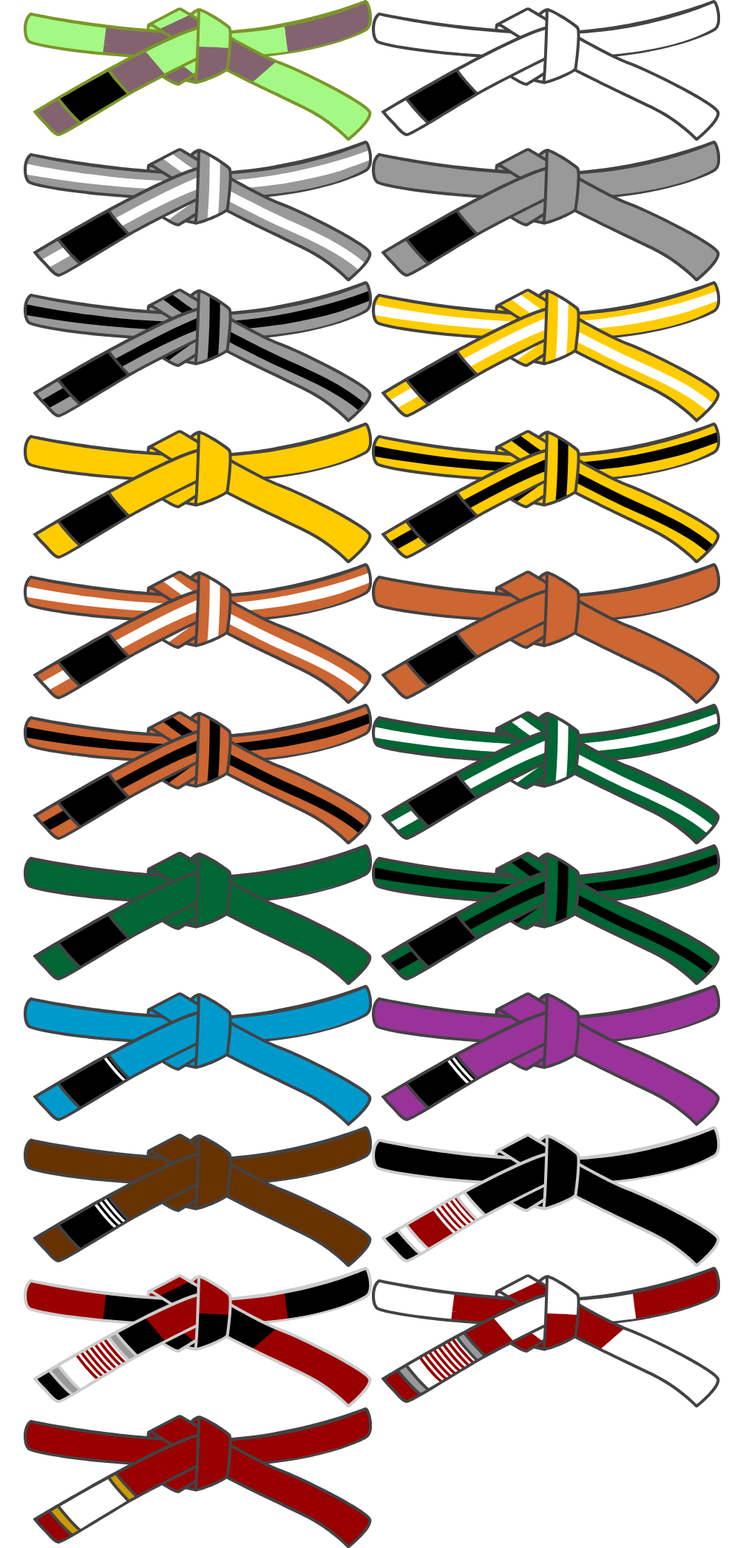
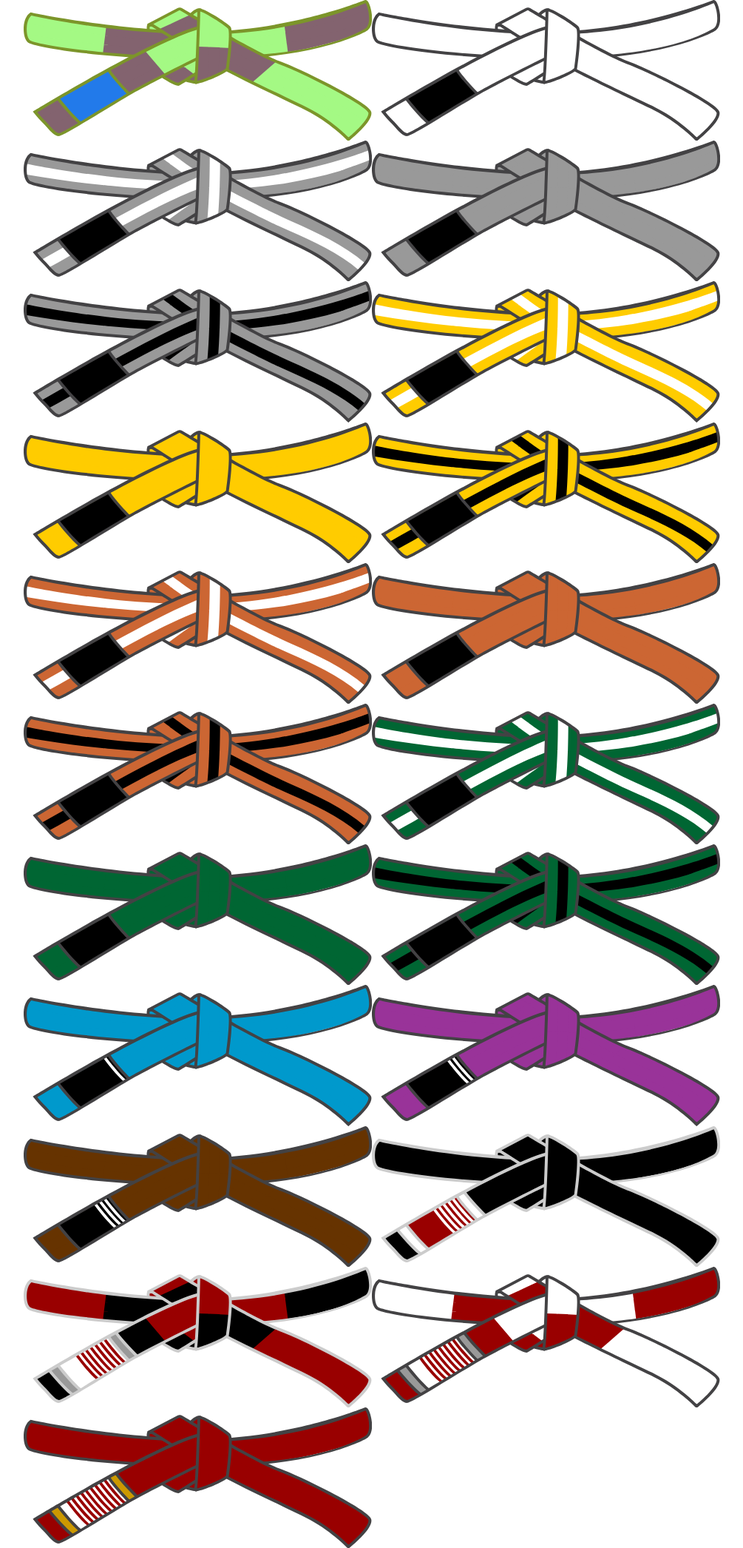
Before and after one commit to jeffholst/vue-custom-belt, a Vue app: page / in a window 1280 px wide. Shown: the whole page at 74% size, without its empty margins (137-1142 px from the left). Built offline with nearby package versions, Linux system fonts and the light colour scheme.

Commit message:
chore: random patch color (instead of black)

```diff
--- a/src/App.vue
+++ b/src/App.vue
@@ -5,7 +5,7 @@ import { reactive } from "vue";
 import { getRandomBelt, setBelt } from "./shared/shared";
 import * as ibjjf from "./shared/ibjjf";
 
-let randomBelt: BeltProps = reactive(getRandomBelt(false, false, 0));
+let randomBelt: BeltProps = reactive(getRandomBelt(true, false, 0));
 const whiteBelt: BeltProps = reactive(ibjjf.getWhiteBelt(0));
 const grayWhiteBelt: BeltProps = reactive(ibjjf.getGrayWhiteBelt(0));
 const blueBelt: BeltProps = reactive(ibjjf.getBlueBelt(1));
@@ -25,12 +25,11 @@ const orangeBlackBelt: BeltProps = reactive(ibjjf.getOrangeBlackBelt(0));
 const greenWhiteBelt: BeltProps = reactive(ibjjf.getGreenWhiteBelt(0));
 const greenBlackBelt: BeltProps = reactive(ibjjf.getGreenBlackBelt(0));
 const redWhiteBelt: BeltProps = reactive(ibjjf.getRedWhiteBelt(8));
-const redBelt: BeltProps = reactive(ibjjf.getRedBelt(0));
+const redBelt: BeltProps = reactive(ibjjf.getRedBelt(9));
 
 setInterval(function () {
   const newBelt = getRandomBelt(false, false, 0);
   newBelt.hasPatch = true;
-  newBelt.patch = "#000000";
   setBelt(randomBelt, newBelt);
 }, 4000);
 </script>
```
